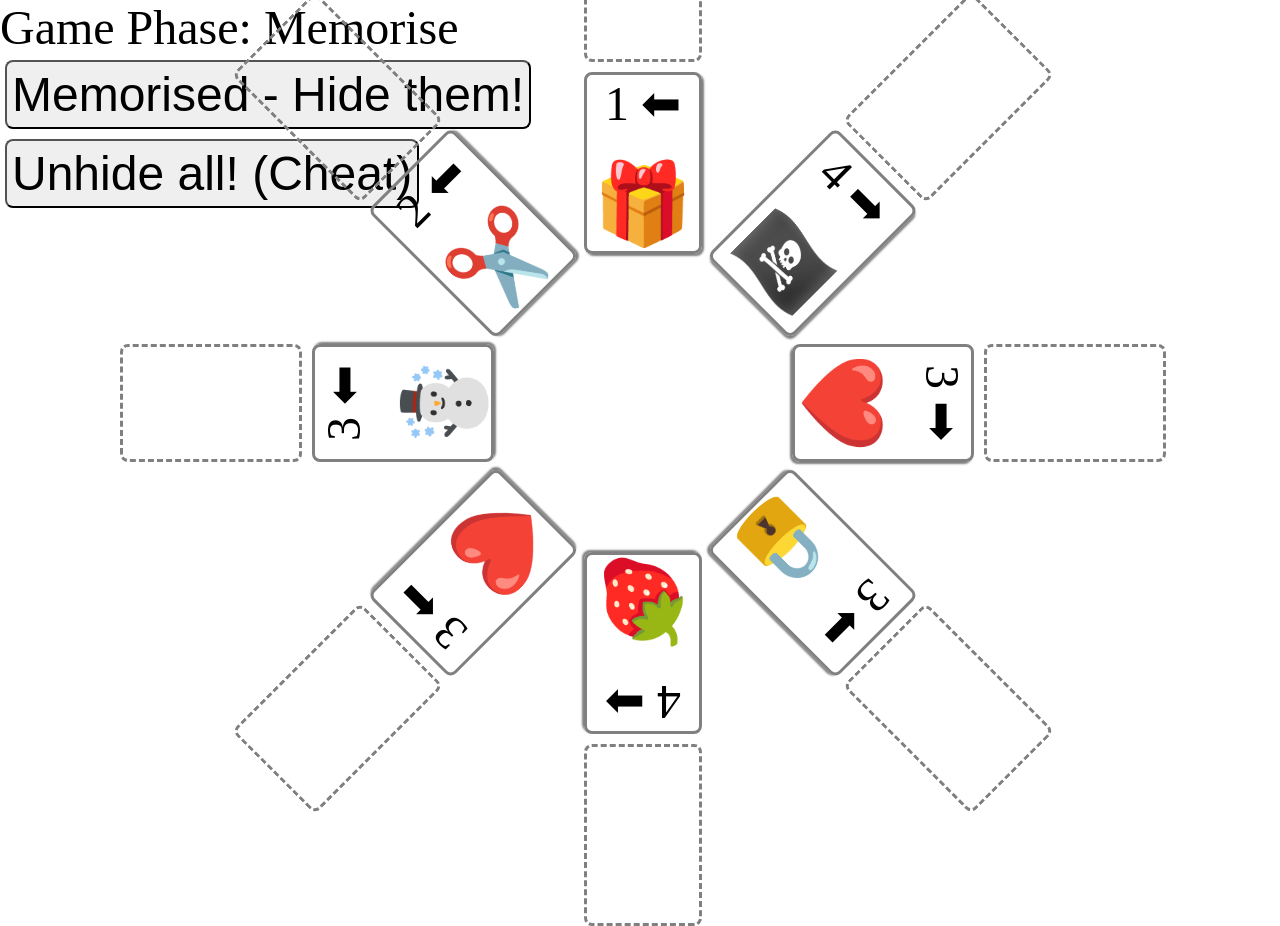
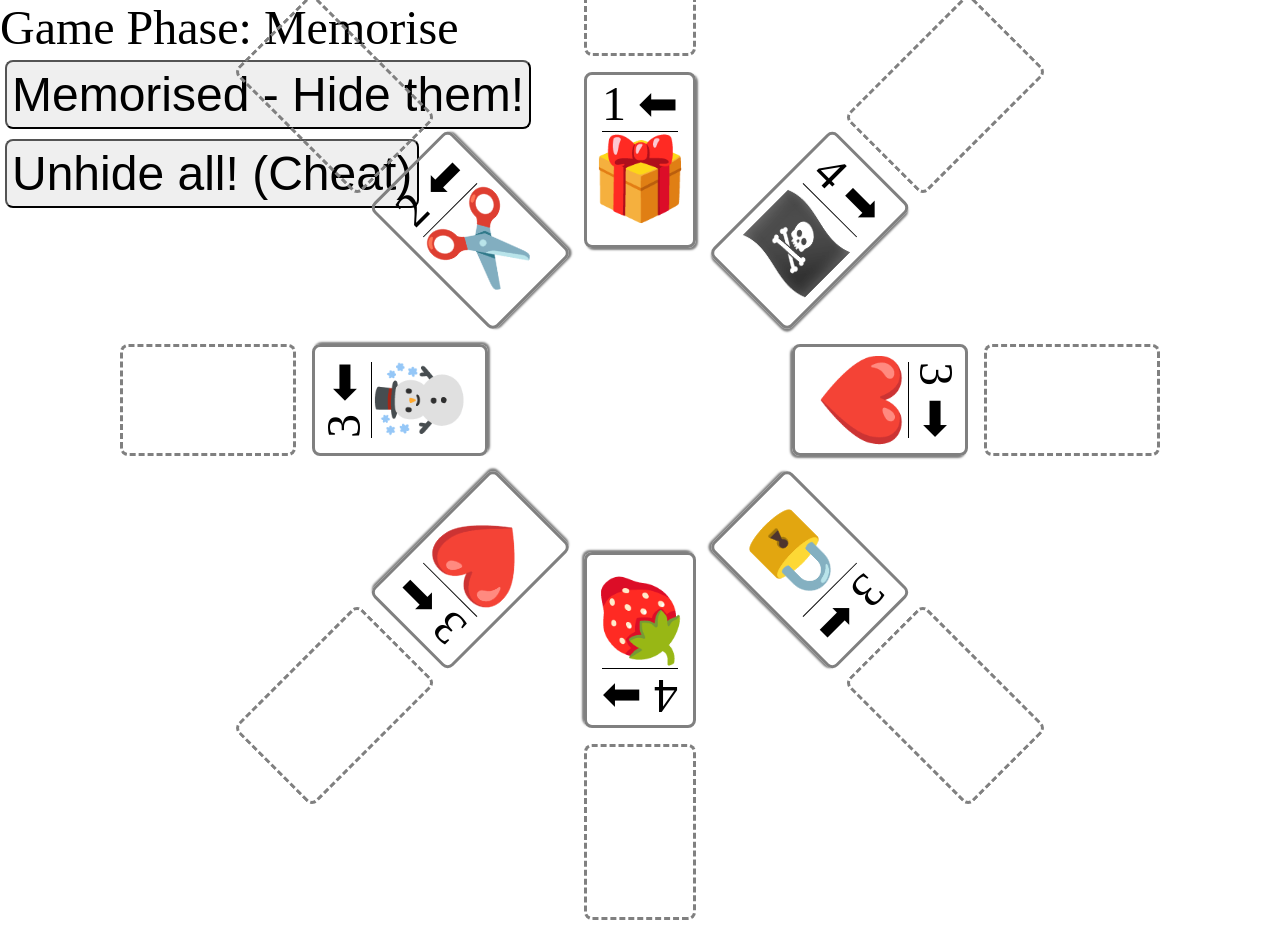
Before and after one commit to nbogie/sherlock-game-react-ts, a React (Create React App) app: page / in a window 1280 px wide. Built offline with nearby package versions, Linux system fonts and the light colour scheme.

Commit message:
css tidy.  box-sizing, line sep

```diff
--- a/src/App.css
+++ b/src/App.css
@@ -1,3 +1,14 @@
+html {
+  /* https://css-tricks.com/box-sizing/ */
+  box-sizing: border-box;
+}
+
+*,
+*:before,
+*:after {
+  box-sizing: inherit;
+}
+
 body {
   margin: 0;
   -webkit-font-smoothing: antialiased;
@@ -64,7 +75,8 @@ body {
   height: 11rem;
   display: flex;
   flex-direction: column;
-  justify-content: space-between;
+  /* justify-content: space-between; */
+  justify-content: flex-start;
   align-items: center;
   box-shadow: var(--cardShadow);
   user-select: none;
@@ -78,6 +90,7 @@ body {
   background: repeating-linear-gradient(-45deg, #afb3ff, #afb3ff 5px, #e5e5f7 5px, #e5e5f7 25px);
 }
 
+
 .marker {
   position: absolute;
   left: -3.5rem;
@@ -86,18 +99,12 @@ body {
   border-radius: 8px;
   width: 7rem;
   height: 11rem;
-  display: flex;
-  flex-direction: column;
-  justify-content: space-between;
-  align-items: center;
-  /*     box-shadow: 2px 2px 2px rgba(0, 0, 0, 0.5); */
   user-select: none;
   cursor: pointer;
 }
 
-.pictureArea,
 .arrowBar {
-  /*     border: 2px solid red; */
+  border-bottom: 1px solid black;
 }
 
 .pictureArea {
```
